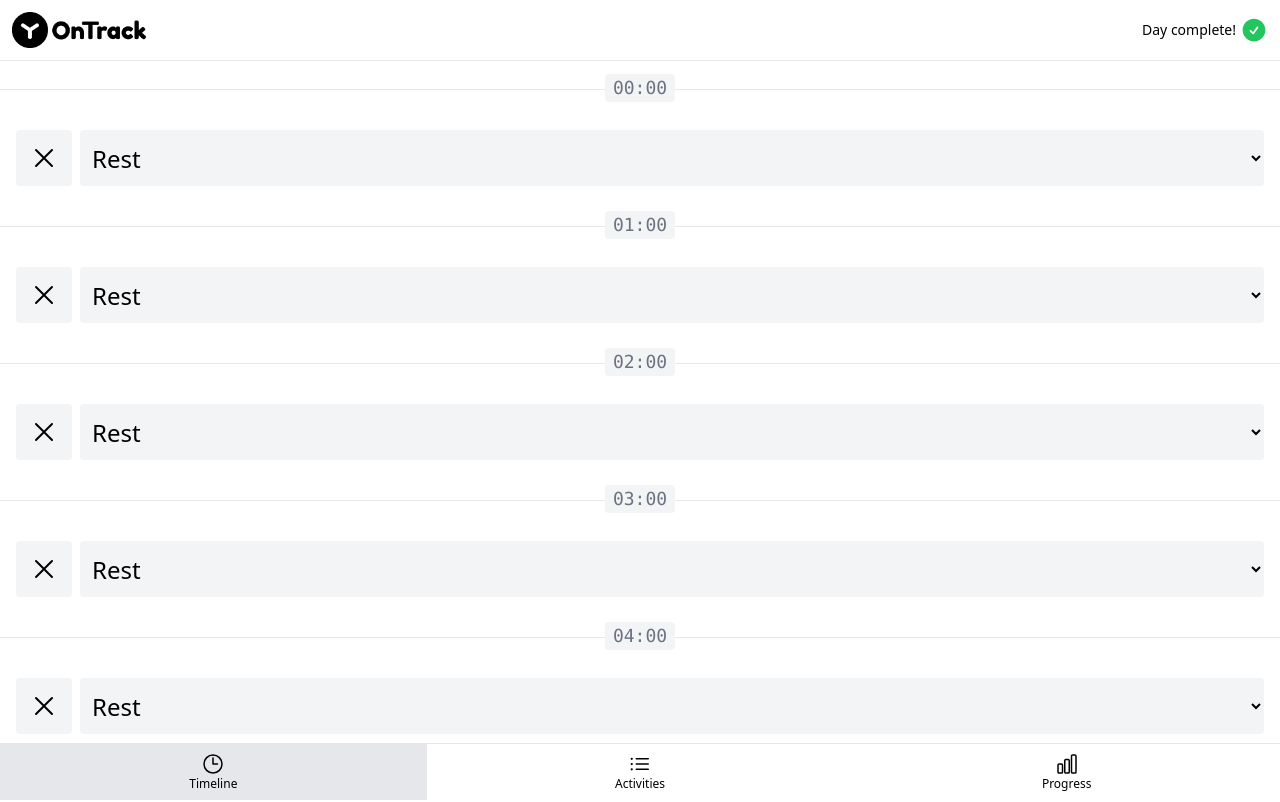
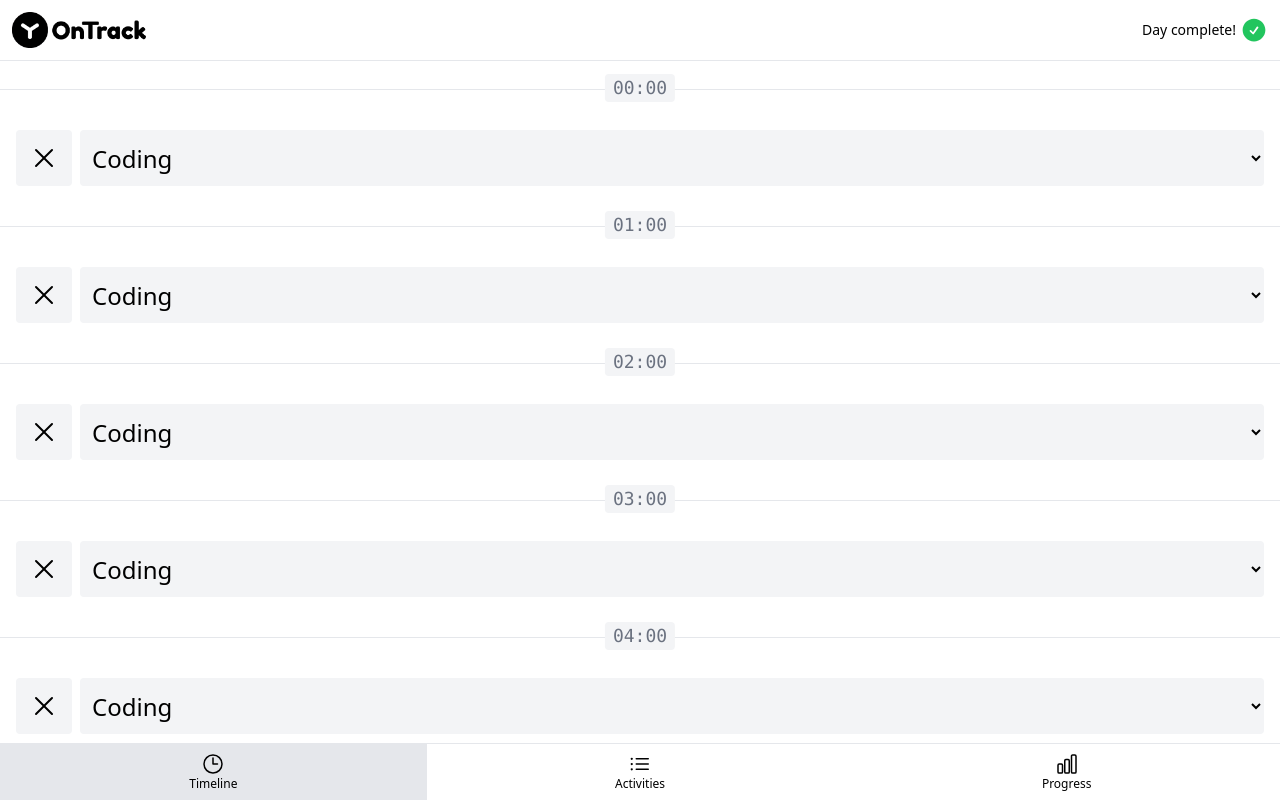
Before and after one commit to VasilyGorbunov/ontrack, a Vue app: page /#timeline in a window 1280 px wide. Shown: the top 802 px of the page. Built offline with nearby package versions, Linux system fonts and the light colour scheme.

Commit message:
31 - done

```diff
--- a/src/App.vue
+++ b/src/App.vue
@@ -6,11 +6,13 @@ import TheNav from "@/components/TheNav.vue";
 import TheTimeline from "@/pages/TheTimeline.vue";
 import TheActivities from "@/pages/TheActivities.vue";
 import TheProgress from "@/pages/TheProgress.vue";
-import {generateTimelineItems, normalizePageHash} from "@/functions.js";
+import {generateActivitySelectOptions, generateTimelineItems, normalizePageHash} from "@/functions.js";
 
 const currentPage = ref(normalizePageHash())
 const timelineItems = generateTimelineItems()
 const activities = ['Coding', 'Reading', 'Training']
+
+const activitySelectOptions = generateActivitySelectOptions(activities);
 
 function goTo(page) {
   currentPage.value = page
@@ -21,7 +23,11 @@ function goTo(page) {
   <TheHeader @navigate="goTo($event)"/>
 
   <main class="flex flex-grow flex-col">
-    <TheTimeline v-show="currentPage === PAGE_TIMELINE" :timeline-items="timelineItems"/>
+    <TheTimeline
+        v-show="currentPage === PAGE_TIMELINE"
+        :timeline-items="timelineItems"
+        :activity-select-options="activitySelectOptions"
+    />
     <TheActivities v-show="currentPage === PAGE_ACTIVITIES" :activities="activities"/>
     <TheProgress v-show="currentPage === PAGE_PROGRESS"/>
   </main>
--- a/src/components/TimelineItem.vue
+++ b/src/components/TimelineItem.vue
@@ -1,7 +1,7 @@
 <script setup>
 
 import BaseSelect from "@/components/BaseSelect.vue";
-import {isTimelineItemValid} from "@/validators.js";
+import {isTimelineItemValid, validateSelectOptions} from "@/validators.js";
 import {ref} from "vue";
 import TimelineHour from "@/components/TimelineHour.vue";
 
@@ -10,18 +10,15 @@ defineProps({
     type: Object,
     required: true,
     validator: isTimelineItemValid
+  },
+  activitySelectOptions: {
+    required: true,
+    type: Array,
+    validator: validateSelectOptions
   }
 })
 
-
-
-const options = [
-  {value: 1, label: 'Coding'},
-  {value: 2, label: 'Reading'},
-  {value: 3, label: 'Training'},
-];
-
-const selectActivityId = ref()
+const selectActivityId = ref(0)
 
 </script>
 
@@ -30,7 +27,7 @@ const selectActivityId = ref()
   >
     <TimelineHour :hour="timelineItem.hour"/>
     <BaseSelect
-        :options="options"
+        :options="activitySelectOptions"
         placeholder="Rest"
         :selected="selectActivityId"
         @select="selectActivityId = $event"
--- a/src/functions.js
+++ b/src/functions.js
@@ -17,3 +17,7 @@ export function generateTimelineItems() {
     }
     return timelineItems
 }
+
+export function generateActivitySelectOptions(activities) {
+    return activities.map((label, value) => ({label, value}));
+}
--- a/src/pages/TheTimeline.vue
+++ b/src/pages/TheTimeline.vue
@@ -1,12 +1,17 @@
 <script setup>
 import TimelineItem from "@/components/TimelineItem.vue";
-import {validateTimelineItems} from "@/validators.js";
+import {validateSelectOptions, validateTimelineItems} from "@/validators.js";
 
 defineProps({
   timelineItems: {
     type: Array,
     required: true,
     validator: validateTimelineItems
+  },
+  activitySelectOptions: {
+    required: true,
+    type: Array,
+    validator: validateSelectOptions
   }
 })
 </script>
@@ -16,7 +21,9 @@ defineProps({
     <ul>
       <TimelineItem v-for="timelineItem in timelineItems"
                     :key="timelineItem.hour"
-                    :timeline-item="timelineItem"/>
+                    :timeline-item="timelineItem"
+                    :activity-select-options="activitySelectOptions"
+      />
     </ul>
   </div>
 </template>
--- a/src/validators.js
+++ b/src/validators.js
@@ -25,7 +25,7 @@ export function isNumberOrNull(value) {
 }
 
 function isSelectOptionValid({value, label}) {
-    return isNumber(value) && isString(label)
+    return isNumber(value) && isNotEmptyString(label)
 }
 
 export function isHourValid(hour) {
```
